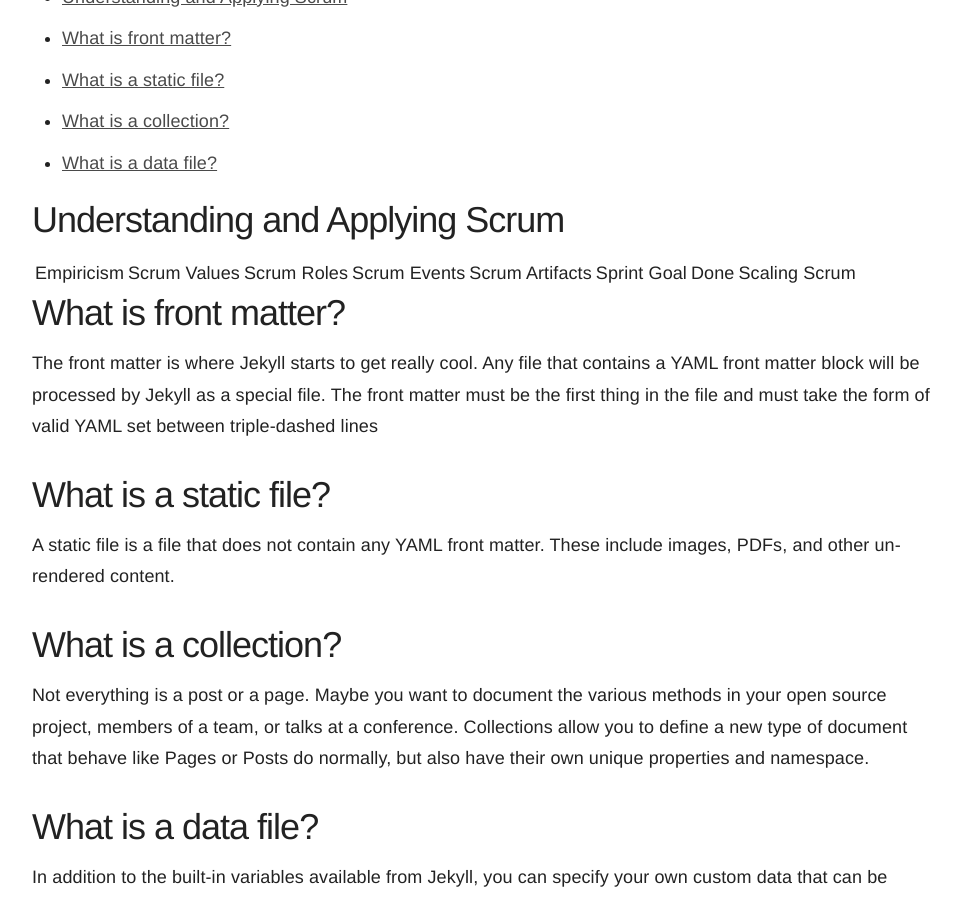
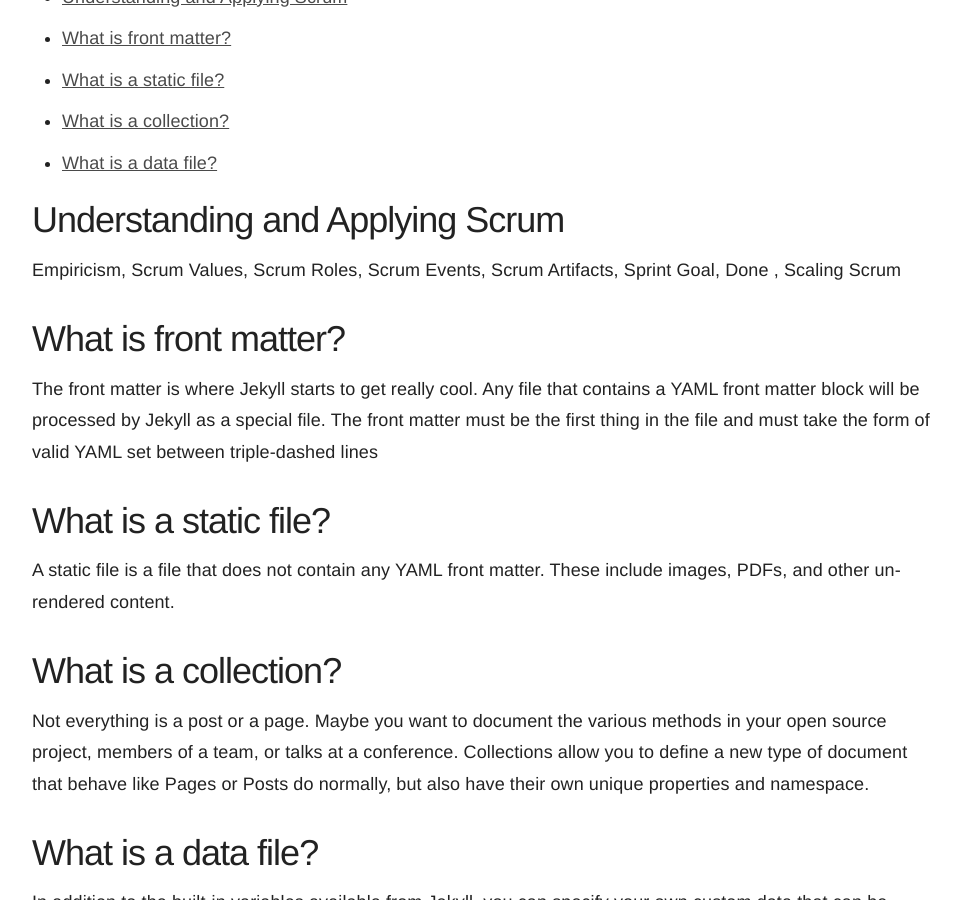
Before and after one commit to IamJackReed/base, a Jekyll site: the page built from scrum-mastery.html, in a window 1280 px wide and 900 px high, scrolled down 372 px. Shown: the whole window, without its empty margins (158-1119 px from the left). Built offline with Jekyll 4.4.1, drawn with Linux system fonts in a browser that asks for light colours; nearby versions of some CDN libraries.

```diff
--- a/scrum-mastery.html
+++ b/scrum-mastery.html
@@ -1,7 +1,7 @@
 ---
 scrum-mastery:
   - question: Understanding and Applying Scrum
-    answer: Empiricism | Scrum Values | Scrum Roles | Scrum Events | Scrum Artifacts | Sprint Goal | Done | Scaling Scrum
+    answer: Empiricism, Scrum Values, Scrum Roles, Scrum Events, Scrum Artifacts, Sprint Goal, Done , Scaling Scrum
   - question: What is front matter?
     answer: The front matter is where Jekyll starts to get really cool. Any file that contains a YAML front matter block will be processed by Jekyll as a special file. The front matter must be the first thing in the file and must take the form of valid YAML set between triple-dashed lines
   - question: What is a static file?
```
